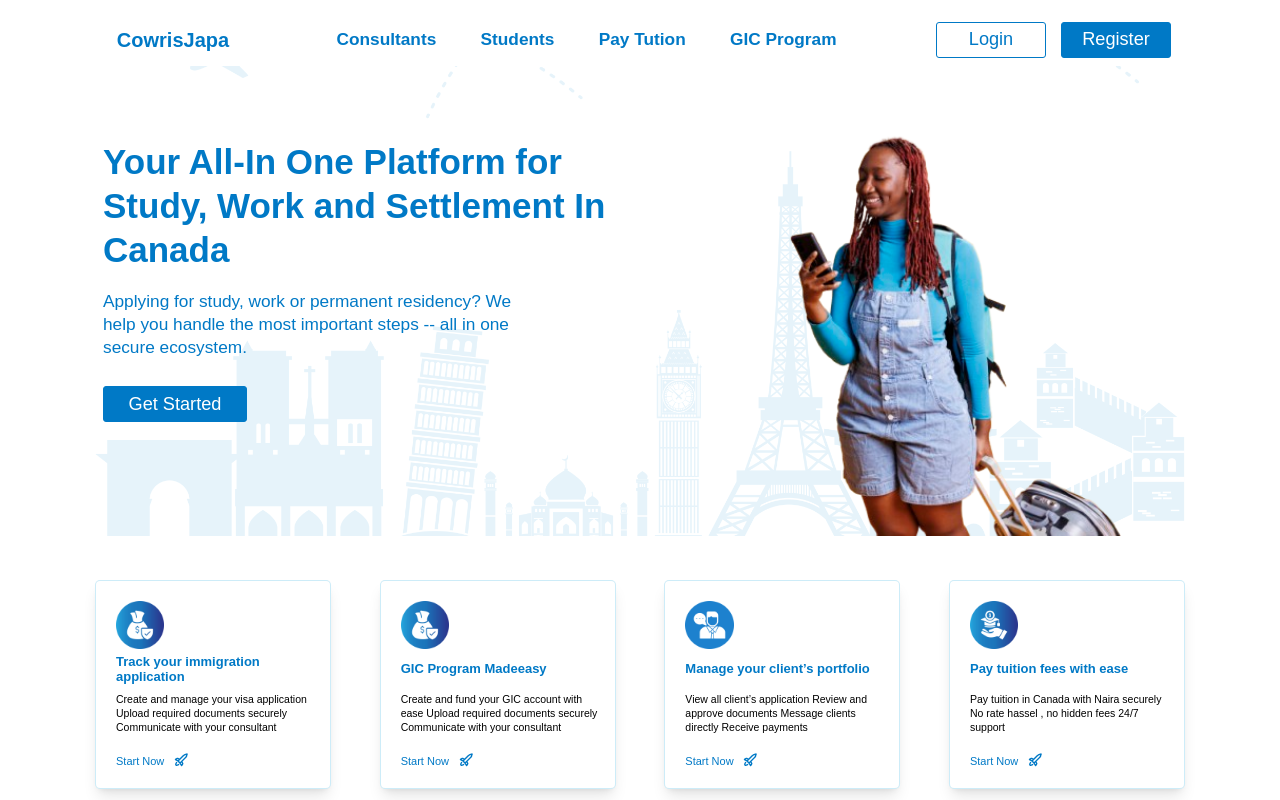
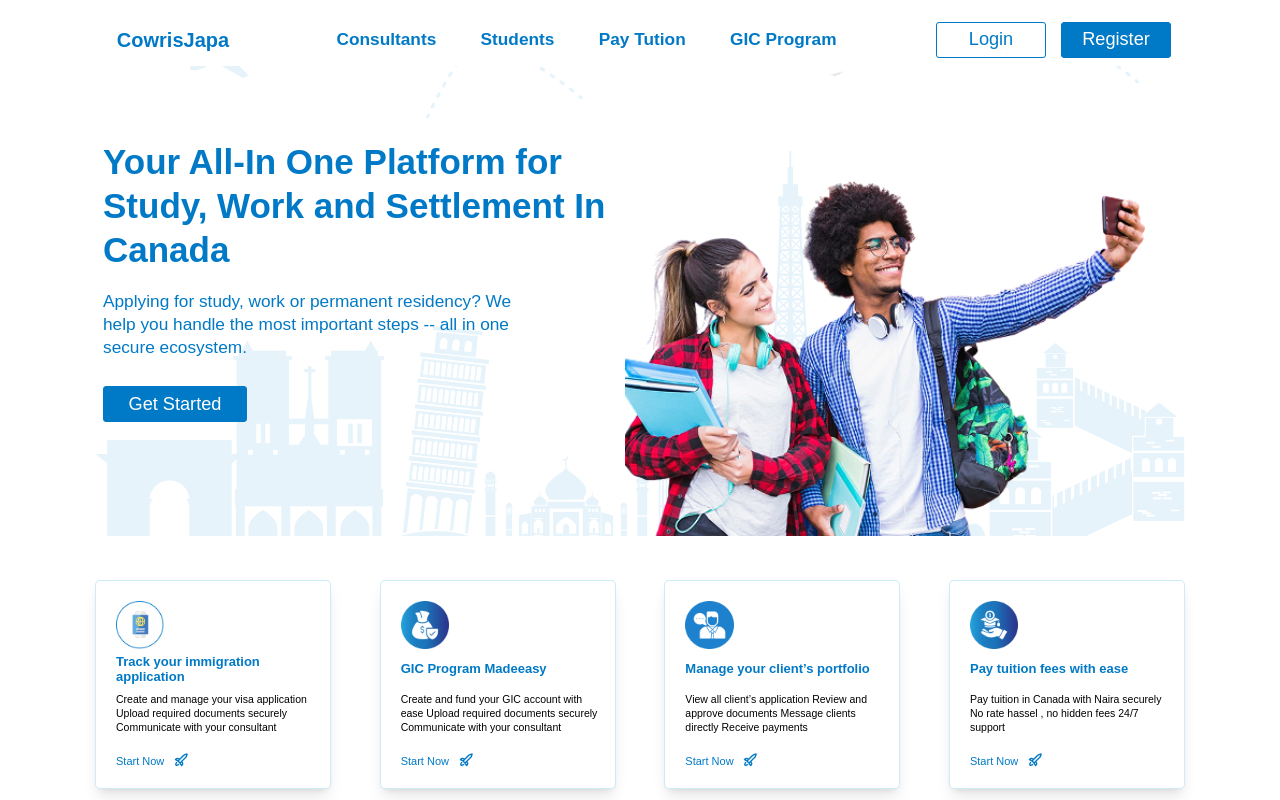
Before and after one commit to wizleriq/CowrisTech, a Next.js app: page / in a window 1280 px wide. Shown: the top 800 px of the page. Built offline with nearby package versions, Linux system fonts and the light colour scheme; a web font is replaced by a local one.

Commit message:
Cowris Tech

```diff
--- a/app/src/data/CardData.tsx
+++ b/app/src/data/CardData.tsx
@@ -8,22 +8,22 @@ import Funds from "@/app/src/img/Funds.png"
 const cards: Card[] = [
     {
         id: 1,
-        image: Money.src,
+        image: Funds.src,
         heading: "Track your immigration application",
         text: "Create and manage your visa application Upload required documents securely Communicate with your consultant",
         subtext: "Start Now",
         symbol: Aeroplane.src
 
     },
-     {
-        id: 11,
-        image: Money.src,
-        heading: "Track your immigration application",
-        text: "Create and manage your visa application Upload required documents securely Communicate with your consultant",
-        subtext: "Start Now",
-        symbol: Aeroplane.src
+    //  {
+    //     id: 11,
+    //     image: Funds.src,
+    //     heading: "Track your immigration application",
+    //     text: "Create and manage your visa application Upload required documents securely Communicate with your consultant",
+    //     subtext: "Start Now",
+    //     symbol: Aeroplane.src
 
-    },
+    // },
      {
         id: 2,
         image: Money.src,
--- a/app/src/homePage.tsx
+++ b/app/src/homePage.tsx
@@ -1,7 +1,8 @@
 import React from 'react'
 import Image from 'next/image'
 import Travel from '@/app/src/img/Travel.jpg'
-import Girl from '@/app/src/img/Girl.png'
+import  Youngman from '@/app/src/img/Youngman.png'
+import  Girl from '@/app/src/img/Girl.png'
 import Nigeria from "@/app/src/img/Nigeria.png"
 import Canada from "@/app/src/img/Canada.png"
 import Secure from "@/app/src/img/Secure.png"
@@ -21,7 +22,7 @@ const HomePage = () => {
   //   <section className="relative lg:bg-white lg:w-full lg:h-[3200px] lg:px-0 lg:flex  flex-col lg:items-center flex
   //  items-center bg-white-500 px-3
   //   w-[428px] h-[6000px]">
-      <section className="relative lg:w-full w-full lg:h-[3200px] h-[3600px] lg:bg-white bg-[#F4FBFF] flex flex-col px-3 items-center sm:px-2 lg:px-0">
+      <section className="relative lg:w-full w-full lg:h-[3200px]  h-[3568px] lg:bg-white bg-[#F4FBFF] flex flex-col px-3 items-center sm:px-2 lg:px-0">
        <main
         className="relative lg:w-[1090px] lg:h-[470px] lg:px-0 lg:flex lg:justify-between lg:items-center w-full h-[178px] "
         style={{
@@ -32,7 +33,8 @@ const HomePage = () => {
         }}
       >
         {/* Overlay to fade background image */}
-        <div className="absolute inset-0 bg-white/90 "></div>
+        <div className=" lg:block hidden absolute inset-0 bg-white/90 "></div>
+        <div className="lg:hidden block absolute inset-0 bg-[#F4FBFF]/90"></div>
 
         {/* Left panel content */}
         <main className="relative z-10 lg:w-[592px] lg:h-[322px] lg:flex lg:flex-col lg:p-2 lg:bg-transparent  lg:pt-0 pt-1.5 px-4
@@ -64,7 +66,26 @@ const HomePage = () => {
         {/* Right panel */}
         {/* <div className="absolute z-10  lg:-top-[354px] lg:right-10  -top-[82px] -right-3  w-[200px] sm:w-[250px] md:w-[320px] lg:w-[430px]">
   <div className=" w-full h-[260.82px] aspect-[3/7]">  */}
-  <div className="absolute z-10  lg:-top-[354px] lg:right-10 -top-[82px] -right-3  w-[200px] sm:w-[250px] md:w-[320px] lg:w-[430px]">
+  <div className="absolute z-10  lg:block hidden
+  lg:top-[-30px]
+  lg:right-10
+  lg:h-[500px]
+  lg:bg-transaparent
+  -top-[110px]
+  -right-3
+  w-[170px] sm:w-[200px] md:w-[280px] lg:w-[520px]"
+>
+  <div className="relative w-full lg:h-full h-[260.82px]">
+    <Image
+      src={Youngman}
+      alt="Profile Image"
+      fill
+      className="object-cover "   /* or object-contain */
+    />
+  </div>
+</div>
+
+  <div className="absolute z-10 lg:hidden block lg:top-[60px] lg:h-[900px] lg:right-10 lg:bg-amber-600 -top-[83.5px] -right-3  w-[200px] sm:w-[250px] md:w-[320px] lg:w-[430px]">
   <div className=" w-full lg:h-full h-[260.82px] aspect-[3/7]">
     <Image
       src={Girl}
@@ -76,7 +97,7 @@ const HomePage = () => {
 </div>
       </main>
 
-      <main className='lg:w-[1090px] lg:h-[209px] lg:bg-transparent lg:flex lg:flex-row lg:justify-between lg:items-center mt-11 bg-transparent
+      <main className='lg:w-[1090px] lg:h-[209px] lg:bg-transparent lg:flex lg:flex-row lg:justify-between lg:items-center lg:mt-11 mt-4 bg-transparent
       w-[340px] h-[892px] flex flex-col  justify-between items-center'>
         {cards.map((card) => (
 
@@ -86,19 +107,27 @@ const HomePage = () => {
           // ${card.id === 11 ? "block lg:hidden" : ""}
           // ${card.id === 1 ? "hidden lg:block" : ""}
           // `}>
-          <div
+//           <div
+//   key={card.id}
+//   className={`
+//     // ${card.id === 11 ? "block lg:hidden" : ""}
+//     // ${card.id === 1 ? "hidden lg:block" : ""}
+//     lg:w-[236px] lg:h-[209px] lg:shadow-lg lg:border lg:border-[#9BD9F280] lg:bg-white
+//     lg:rounded-[5px] lg:flex lg:flex-col lg:justify-between lg:p-5
+//     w-[340px] h-[199px] p-5 border-[#9BD9F280] bg-white rounded-[5px]
+//     flex flex-col justify-between
+//   `}
+// >
+<div
   key={card.id}
-  className={`
-    ${card.id === 11 ? "block lg:hidden" : ""}
-    ${card.id === 1 ? "hidden lg:block" : ""}
-    lg:w-[236px] lg:h-[209px] lg:shadow-lg lg:border lg:border-[#9BD9F280] lg:bg-white
+  className="
+    lg:w-[236px] lg:h-[209px] lg:shadow-lg border border-[#9BD9F280] lg:bg-white
     lg:rounded-[5px] lg:flex lg:flex-col lg:justify-between lg:p-5
     w-[340px] h-[199px] p-5 border-[#9BD9F280] bg-white rounded-[5px]
     flex flex-col justify-between
-  `}
+  "
 >
-
-            <div className='lg:w-[48.3px] lg:h-[48.3px] lg:bg-transparent w-[60.27px] h-[60.27px]'>
+<div className='lg:w-[48.3px] lg:h-[48.3px] lg:bg-transparent w-[60.27px] h-[60.27px]'>
               <img src={card.image} alt='aeroplane' />
             </div>
             <div className='lg:w-[200px] lg:h-8 lg:bg-transparent lg:flex lg:items-center lg:-mt-4 mt-3.5 w-[270px] h-4'>
@@ -164,8 +193,8 @@ const HomePage = () => {
                 </div>
                 <div>
                   <input type="text" className='lg:w-[314px] lg:h-[46.7px] lg:bg-transparent lg:rounded-sm
-             lg:border-[#0079C6] lg:border-[1.33px]  lg:relative' />
-                  <div className='lg:w-20 lg:h-[34px] lg:flex lg:justify-around lg:items-center lg:bg-transparent lg:absolute lg:top-[869.5px] lg:right-40'>
+             lg:border-[#0079C6] lg:border-[1.33px]  lg:relative focus:outline-none' />
+                  <div className='lg:w-20 lg:h-[34px] lg:flex lg:justify-around lg:items-center lg:transparent lg:absolute lg:top-[869px] lg:right-40'>
 
                     <Image
                       src={Nigeria}
@@ -188,7 +217,7 @@ const HomePage = () => {
                 </div>
                 <div>
                   <input type="text" className='lg:w-[314px] lg:h-[46.7px] lg:bg-transparent lg:rounded-sm
-             lg:border-[#0079C6] lg:border-[1.33px]  lg:relative' />
+             lg:border-[#0079C6] lg:border-[1.33px]  lg:relative focus:outline-none' />
                   {/* <div className='lg:w-20 lg:h-[34px] lg:flex lg:justify-around lg:items-center lg:bg-transparent lg:absolute lg:top-[983.5px] lg:right-[65px]'> */}
                     <div className='lg:w-20 lg:h-[34px] lg:flex lg:justify-around lg:items-center lg:bg-transparent lg:absolute lg:top-[988.5px] lg:right-40'>
                     <Image
@@ -229,9 +258,9 @@ const HomePage = () => {
                 <div>
                   <input type="text" className='lg:w-[314px] lg:h-[46.7px] lg:bg-transparent lg:rounded-sm
              lg:border-[#0079C6] lg:border-[1.33px]  lg:relative w-[275px] h-[41.2px] bg-transparent rounded-sm
-             border-[#0079C6] border-[1.33px] relative' />
+             border-[#0079C6] border-[1.33px] relative focus:outline-none' />
                   <div className='lg:w-20 lg:h-[34px] lg:flex lg:justify-around lg:items-center lg:bg-transparent lg:absolute lg:top-[869.5px] lg:right-40
-                  w-[77.9px] h-[30.4px] flex justify-around items-center bg-transparent absolute top-[1652.5px] right-15'>
+                  w-[77.9px] h-[30.4px] flex justify-around items-center bg-transparent absolute top-[1620.5px] right-17'>
                     <Image
                       src={Nigeria}
                       width={27.9}
@@ -256,11 +285,11 @@ const HomePage = () => {
                 </div>
                 <div>
                   <input type="text" className='lg:w-[314px] lg:h-[46.7px] lg:bg-transparent lg:rounded-sm
-             lg:border-[#0079C6] lg:border-[1.33px]  lg:relative  w-[275px] h-[41.2px] bg-transparent rounded-sm
-             border-[#0079C6] border-[1.33px] relative' />
+             lg:border-[#0079C6] lg:border-[1.33px]  lg:relative w-[275px] h-[41.2px] bg-transparent rounded-sm
+             border-[#0079C6] border-[1.33px] relative focus:outline-none' />
                   {/* <div className='lg:w-20 lg:h-[34px] lg:flex lg:justify-around lg:items-center lg:bg-transparent lg:absolute lg:top-[983.5px] lg:right-[65px]'> */}
                     <div className='lg:w-20 lg:h-[34px] lg:flex lg:justify-around lg:items-center lg:bg-transparent lg:absolute lg:top-[988.5px] lg:right-40
-                     w-[77.9px] h-[30.4px] flex justify-around items-center bg-transparent absolute top-[1760px] right-15'>
+                     w-[77.9px] h-[30.4px] flex justify-around items-center bg-transparent offset absolute top-[1726px] right-17'>
                     <Image
                       src={Canada}
                       width={27.9}
```
Also changed, not shown: app/src/img/Youngman.png (added).
